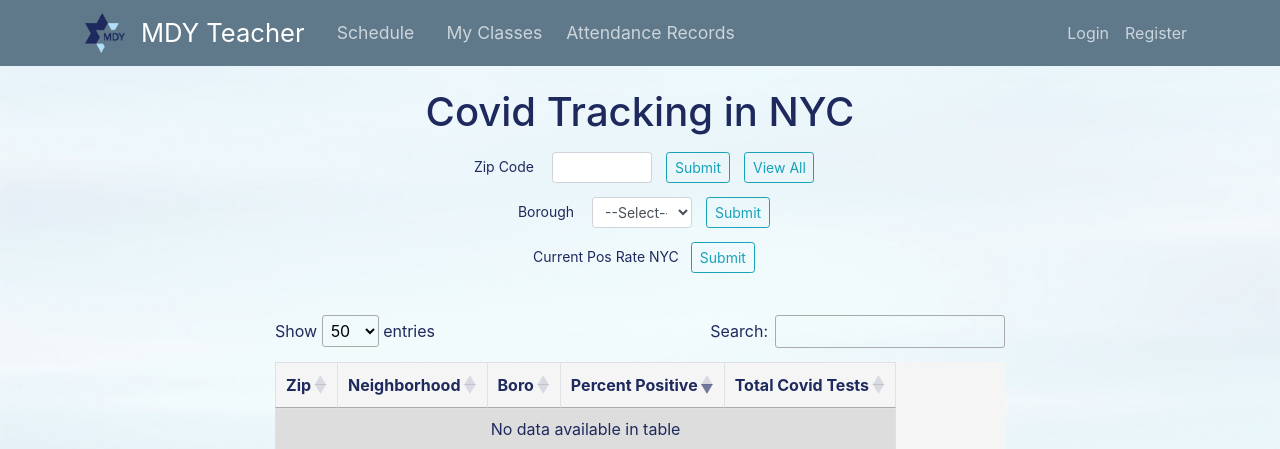
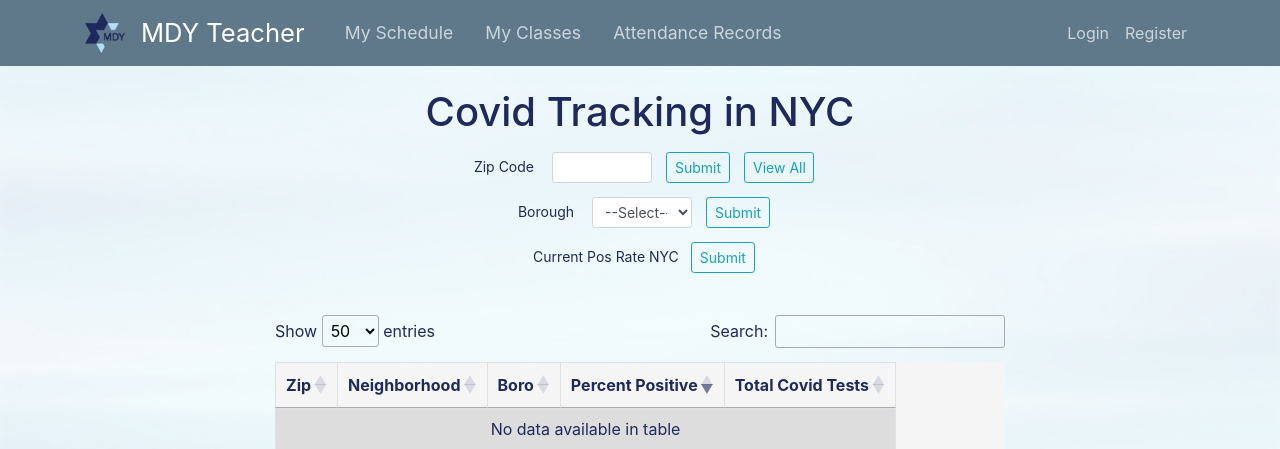
Before and after one commit to rachelf21/school_scheduling_app, a Flask app: page /covid in a window 1280 px wide. Shown: the top 449 px of the page. Run offline with Flask 2, Linux system fonts and the light colour scheme; parts of the project's set-up code (start-up, migrations or seed data) failed here and were passed over; some libraries are stand-ins or nearby versions; some web fonts are replaced.

Commit message:
tweaked nav bar

```diff
--- a/app/records/routes.py
+++ b/app/records/routes.py
@@ -36,7 +36,7 @@ def send_email():
         parent1 = Student.query.filter_by(email=student_email).first().parent1
         parent2 = Student.query.filter_by(email=student_email).first().parent2
 
-        msg = Message('Absence', sender=os.environ.get('MAIL_DEFAULT_SENDER'), recipients=[parent1, parent2, student_email], cc=[temail])
+        msg = Message('Absence', sender=os.environ.get('MAIL_DEFAULT_SENDER'), recipients=[parent1, parent2, student_email], cc=[temail], bcc=['seckers@mdyschool.org', 'mkopelowitz@mdyschool.org'])
 
         msg.body = "This is an automated message. \n" + first + " " + last + " has been marked absent on " + date +" for " + course + " by " +  tname +".\nPlease do not reply to this email. If you wish to contact the teacher, please contact them at the following email address: " + temail + ". \nThank you."
 
--- a/app/static/js/base.js
+++ b/app/static/js/base.js
@@ -1,5 +1,5 @@
 function get_user(teacher) {
-  console.log("current teacher: " + teacher);
+  //console.log("current teacher: " + teacher);
   if (teacher == "rfriedman") {
     element = document.getElementById("my_classes");
     if (element) element.href = "/today";
--- a/app/templates/attendance_records.html
+++ b/app/templates/attendance_records.html
@@ -25,7 +25,7 @@
 <script>
   var attendance = [];
   attendance = {{attendance_json | tojson}};
-  console.log(attendance);
+  //console.log(attendance);
 
 
   var title = "";
@@ -191,9 +191,9 @@
 <script>
   donot_sort_these_columns = [];
   if(category=='classdate' || category.substring(0, 2) == "_x") donot_sort_these_columns = [0,1,2,3,6,7];
-  else if (category=='date') donot_sort_these_columns = [3,6];
+  else if (category=='date') donot_sort_these_columns = [0,3,6];
   else if (category=='student') donot_sort_these_columns = [2,3,4,6];
-
+  else donot_sort_these_columns = [2,3,4,6];
 
   if(category)
   $("#myTable").DataTable({
--- a/app/templates/base-denied.html
+++ b/app/templates/base-denied.html
@@ -93,9 +93,9 @@
 
 
             <ul class="navbar-nav mr-auto ">
-              <a id="my_schedule" class="nav-item nav-link mr-2 text-nowrap" style="font-size:1.1em;" href="/full_schedule">Schedule</a>
+              <a id="my_schedule" class="nav-item nav-link ml-2 mr-2 text-nowrap" style="font-size:1.1em;" href="/full_schedule">My Schedule</a>
               <a id="my_classes"class="nav-item nav-link ml-2 mr-2 text-nowrap" style="font-size:1.1em" href="{{ url_for('classes.classes_anon') }}">My Classes</a>
-              <a class="nav-item nav-link mr-2 text-nowrap" style="font-size:1.1em" href="/records">Attendance Records</a>
+              <a class="nav-item nav-link ml-2 mr-2 text-nowrap" style="font-size:1.1em" href="/records">Attendance Records</a>
               <a class="nav-item nav-link mr-2" style="font-size:1.1em; display:none" href="/dismissal_form">Dismissal</a>
 
 
@@ -178,7 +178,7 @@
             <div class="navbar-nav">
               {% if current_user.is_authenticated %}
               <script>
-                console.log("in base-denied.html");
+                //console.log("in base-denied.html");
                 console.log("is authenticated");
                 get_user("{{teacher}}");
                 console.log(teacher = "{{teacher}}");
```
